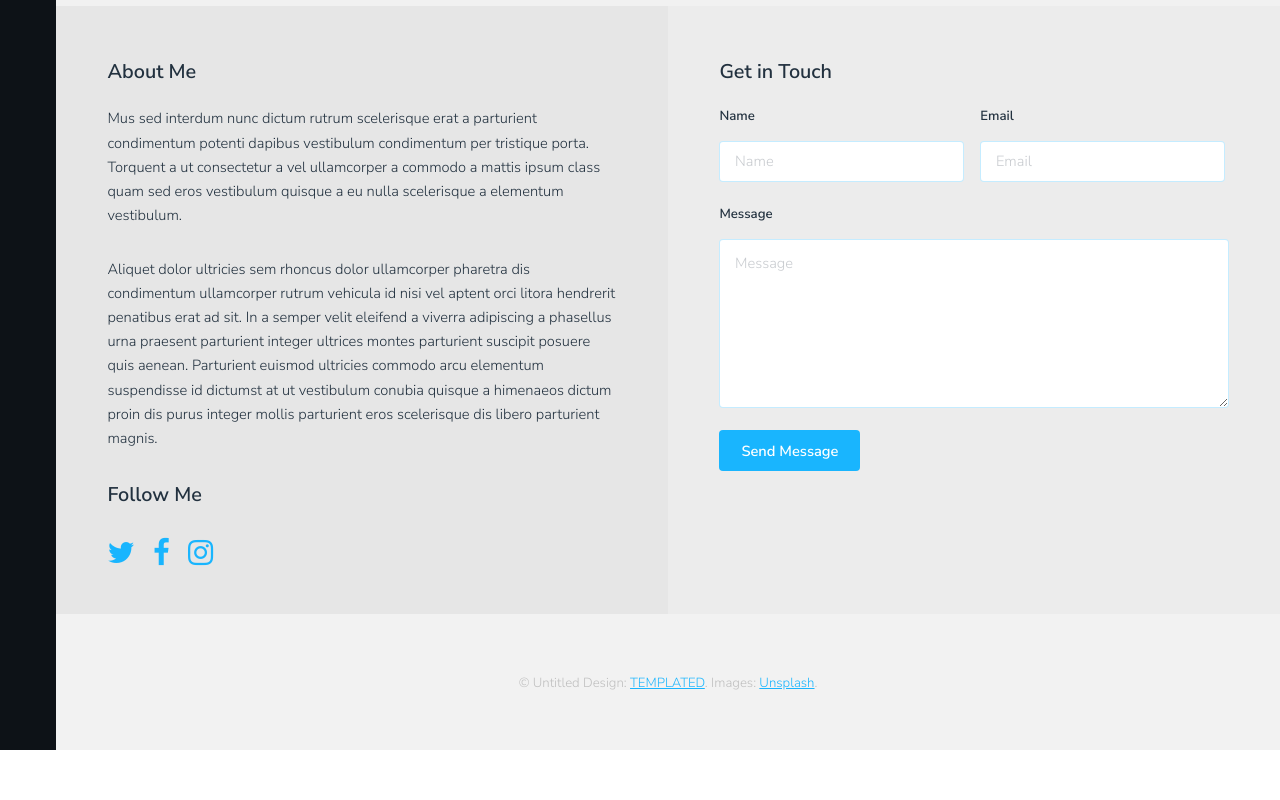
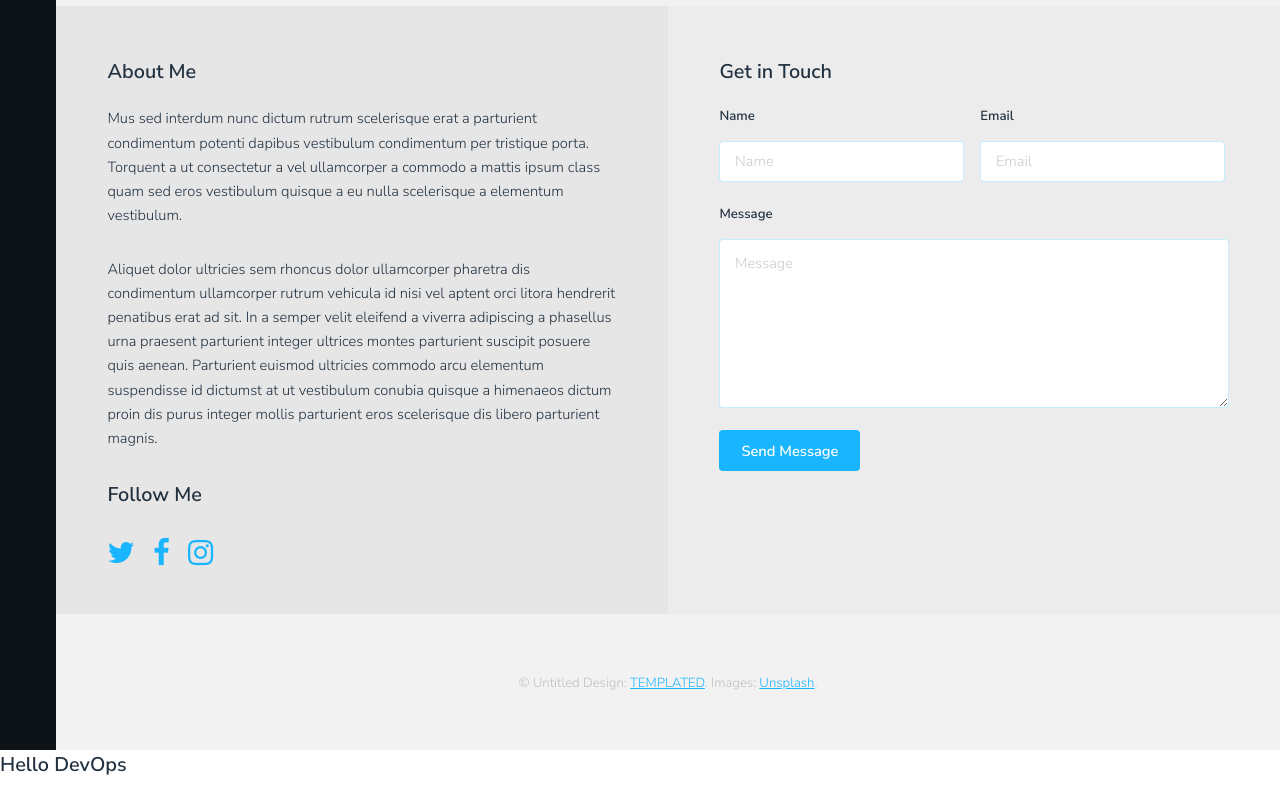
Before and after one commit to suhas-55/may2020, a plain HTML site: page WebContent/login.html in a window 1280 px wide. Shown: the part 1437-2237 px from the top of the page. Before the commit the page ends 2187 px from the top, so only its background shows below. Drawn offline with Linux system fonts and the light colour scheme.

Commit message:
modify example

```diff
--- a/WebContent/login.html
+++ b/WebContent/login.html
@@ -133,5 +133,6 @@
 			<script src="assets/js/util.js"></script>
 			<script src="assets/js/main.js"></script>
 
+	<h3> Hello DevOps </h3>
 	</body>
 </html>
```
